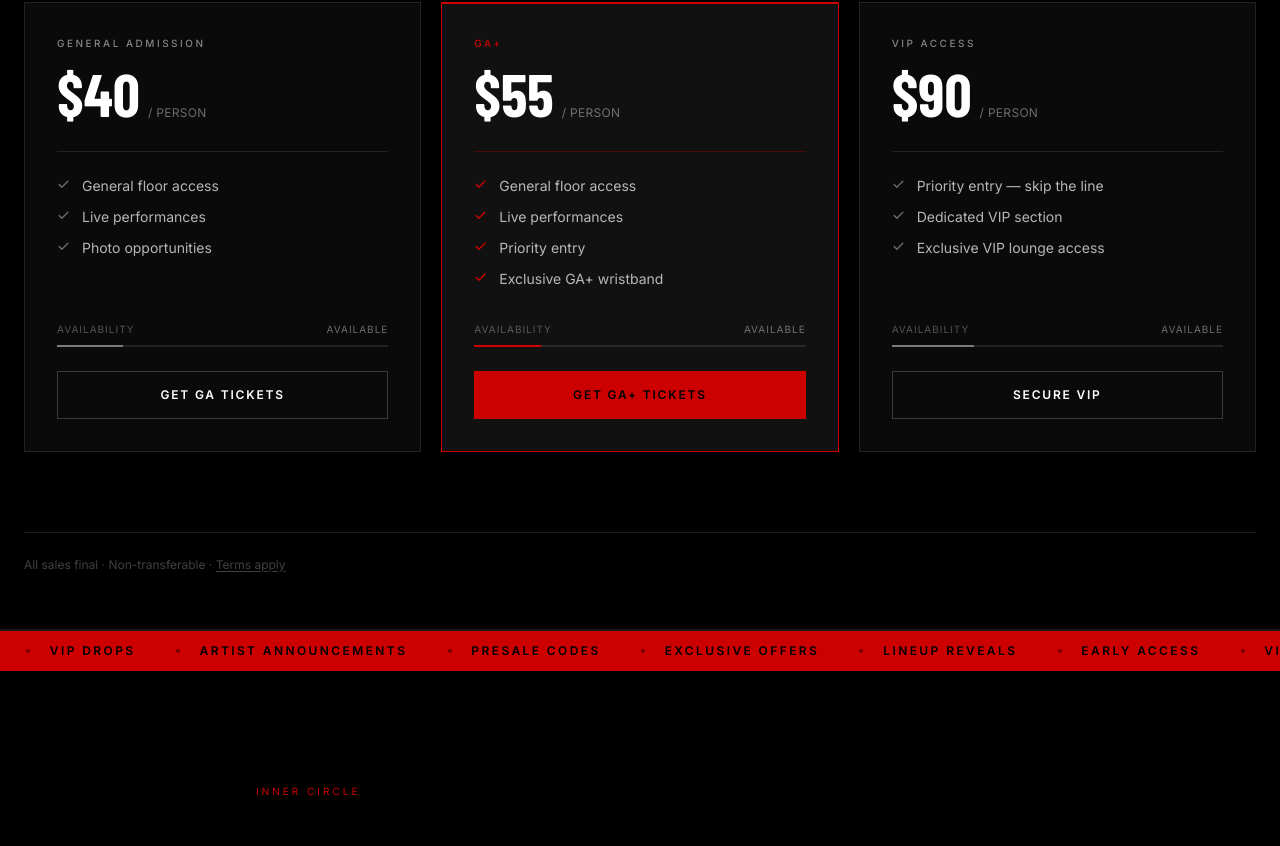
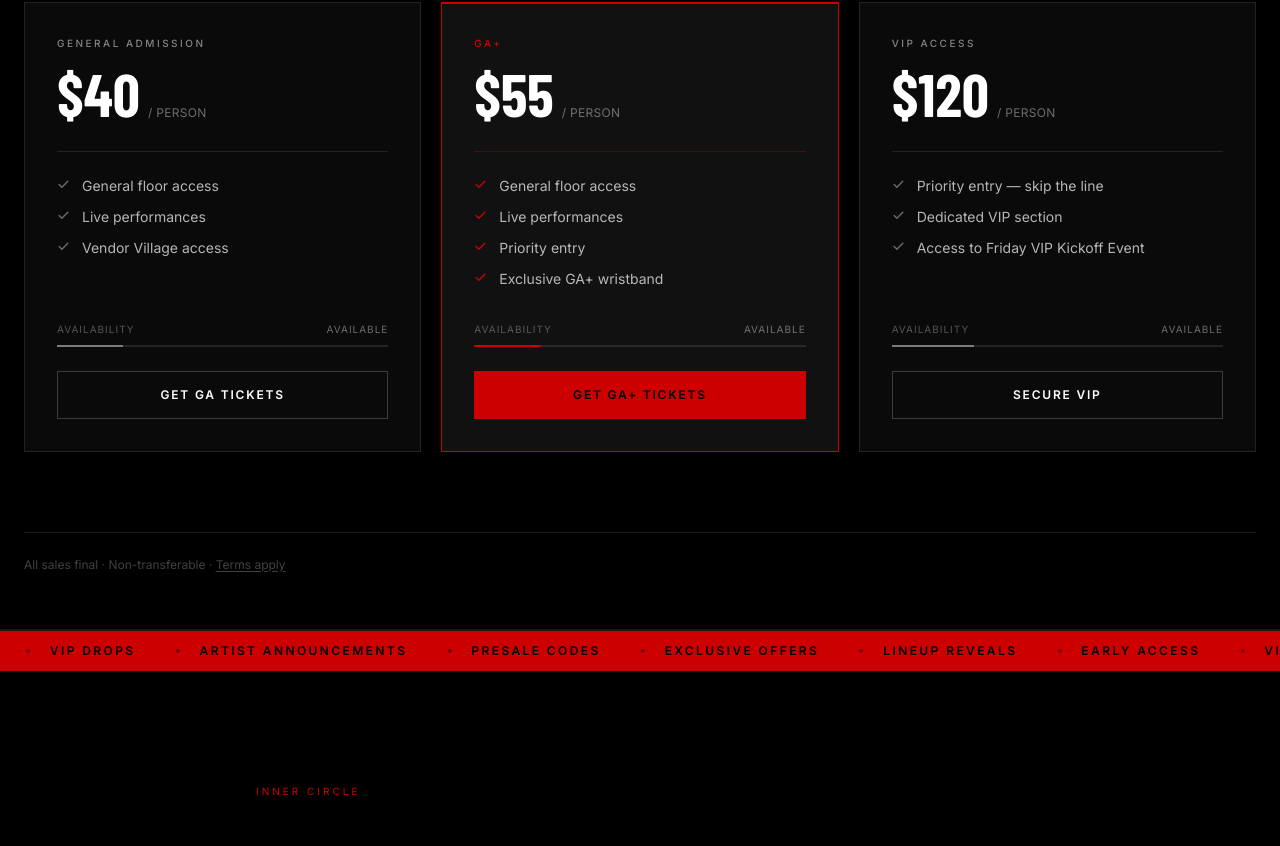
Before and after one commit to DJEZE/LoveNRnb, a Next.js app: page / in a window 1280 px wide. Shown: the part 4097-4943 px from the top of the page. Built offline with nearby package versions, Linux system fonts and the light colour scheme; no server answers; a web font is replaced by a local one.

Commit message:
Update ticket tiers: GA vendor village, VIP $120 + Friday kickoff event
https://claude.ai/code/session_01NWwzNjta1kbRpiUG6nYzaq

```diff
--- a/app/faq/page.tsx
+++ b/app/faq/page.tsx
@@ -37,7 +37,7 @@ const FAQS = [
     questions: [
       {
         q: 'What ticket types are available?',
-        a: 'We offer three tiers: General Admission (GA) at $40, GA+ at $55 which includes early entry and an exclusive wristband, and VIP at $90 which includes priority entry and access to the exclusive VIP section and lounge.',
+        a: 'We offer three tiers: General Admission (GA) at $40, GA+ at $55 which includes priority entry and an exclusive wristband, and VIP at $120 which includes priority entry, dedicated VIP section, and access to the Friday VIP Kickoff Event.',
       },
       {
         q: 'Can I get a refund?',
@@ -45,7 +45,7 @@ const FAQS = [
       },
       {
         q: 'What is included with VIP?',
-        a: 'VIP includes priority entry (skip the line), access to the dedicated VIP section, exclusive VIP lounge access, and cash bar access.',
+        a: 'VIP includes priority entry (skip the line), access to the dedicated VIP section, and access to the Friday VIP Kickoff Event.',
       },
       {
         q: 'What is GA+ and how is it different from GA?',
--- a/lib/data.ts
+++ b/lib/data.ts
@@ -117,7 +117,7 @@ export const UPCOMING_EVENT: Event = {
       perks: [
         'General floor access',
         'Live performances',
-        'Photo opportunities',
+        'Vendor Village access',
       ],
       available: 400,
       total: 500,
@@ -144,11 +144,11 @@ export const UPCOMING_EVENT: Event = {
     {
       id: 'tier-vip',
       name: 'VIP Access',
-      price: 90,
+      price: 120,
       perks: [
         'Priority entry — skip the line',
         'Dedicated VIP section',
-        'Exclusive VIP lounge access',
+        'Access to Friday VIP Kickoff Event',
       ],
       available: 75,
       total: 100,
```
